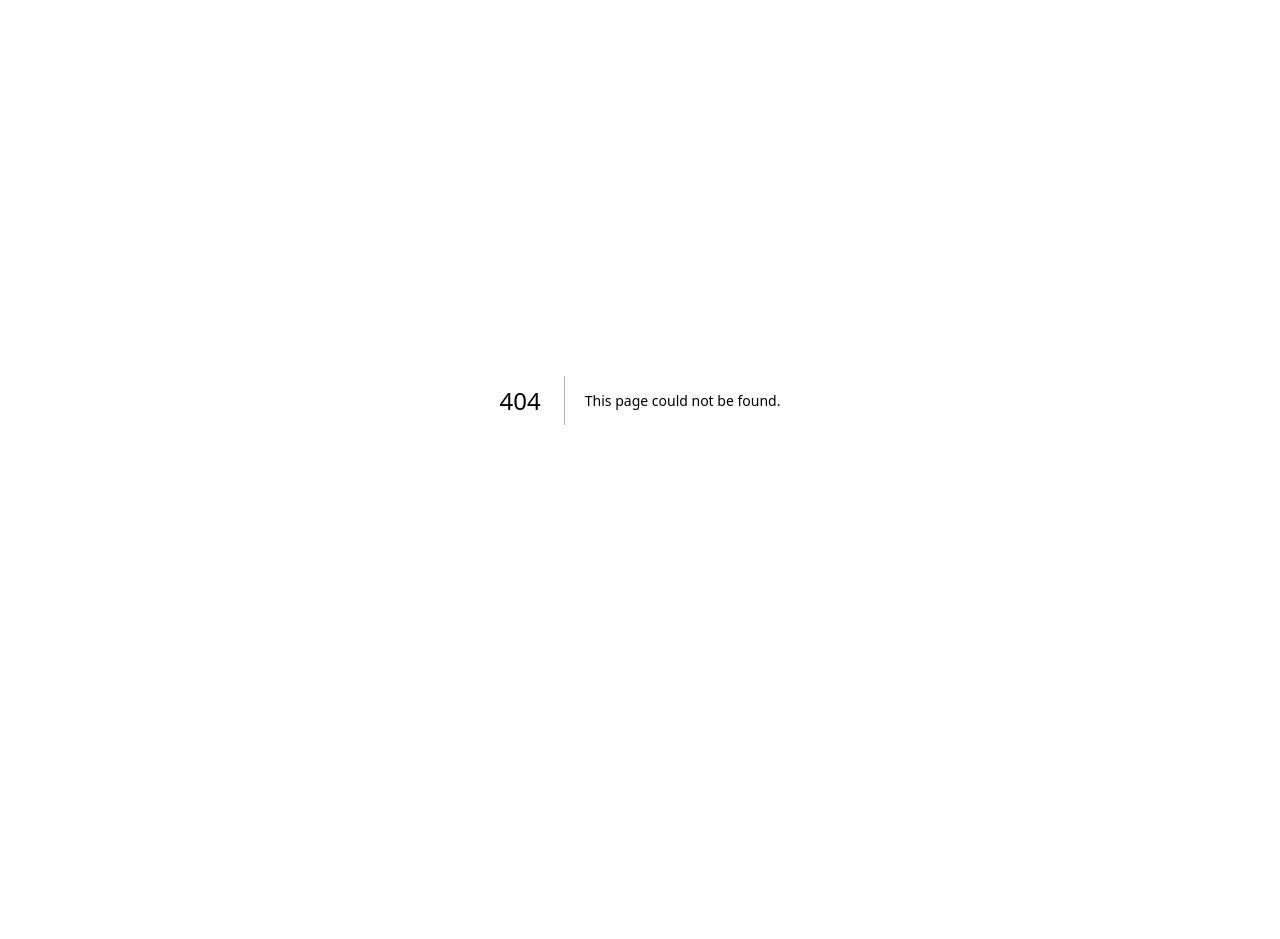
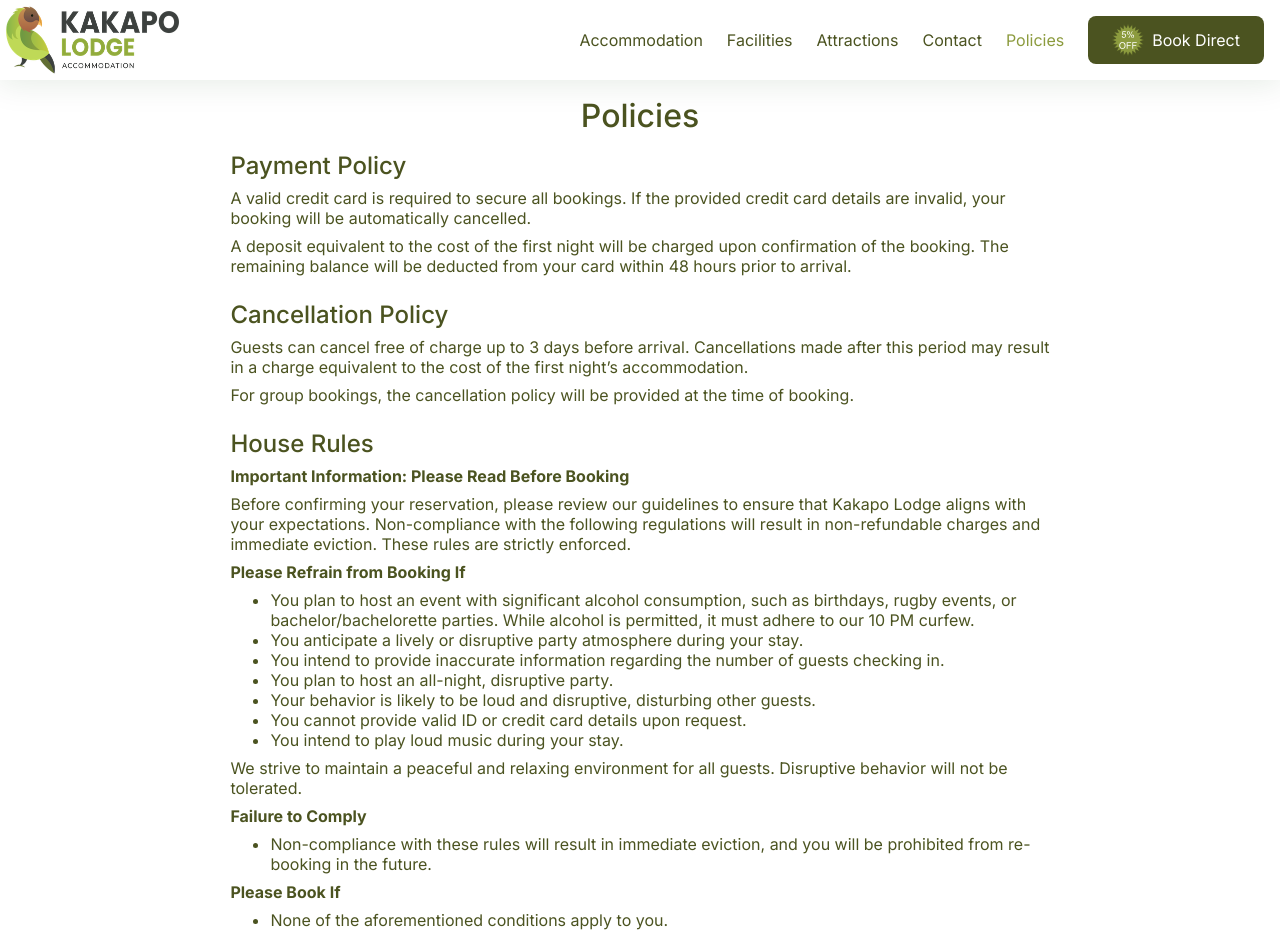
Before and after one commit to KakapoLodge/kakapo-lodge-frontend, a Next.js app: page /policies in a window 1280 px wide. Before the commit this address had no page. Shown: the top 939 px of the page. Before the commit the page ends 800 px from the top, so only its background shows below. Built offline with nearby package versions, Linux system fonts and the light colour scheme; no server answers.

Commit message:
Add policies page

```diff
--- a/app/globals.css
+++ b/app/globals.css
@@ -11,6 +11,7 @@
 }
 
 body,
+ul,
 h1,
 h2,
 h3,
--- /dev/null
+++ b/app/policies/content.ts
@@ -0,0 +1,59 @@
+import { HouseRules, Policy } from "./types";
+
+export const PAGE_TITLE = "Policies";
+
+export const PAYMENT_POLICY: Policy = {
+  nameId: "payment-policy",
+  name: "Payment Policy",
+  paragraphs: [
+    "A valid credit card is required to secure all bookings. If the provided credit card details are invalid, your booking will be automatically cancelled.",
+    "A deposit equivalent to the cost of the first night will be charged upon confirmation of the booking. The remaining balance will be deducted from your card within 48 hours prior to arrival.",
+  ],
+};
+
+export const CANCELLATION_POLICY: Policy = {
+  nameId: "cancellation-policy",
+  name: "Cancellation Policy",
+  paragraphs: [
+    "Guests can cancel free of charge up to 3 days before arrival. Cancellations made after this period may result in a charge equivalent to the cost of the first night’s accommodation.",
+    "For group bookings, the cancellation policy will be provided at the time of booking.",
+  ],
+};
+
+export const HOUSE_RULES: HouseRules = {
+  nameId: "house-rules",
+  name: "House Rules",
+  notice: "Important Information: Please Read Before Booking",
+  introduction:
+    "Before confirming your reservation, please review our guidelines to ensure that Kakapo Lodge aligns with your expectations. Non-compliance with the following regulations will result in non-refundable charges and immediate eviction. These rules are strictly enforced.",
+  noBookingRules: {
+    nameId: "no-booking-rules",
+    ruleGroupHeader: "Please Refrain from Booking If",
+    rules: [
+      "You plan to host an event with significant alcohol consumption, such as birthdays, rugby events, or bachelor/bachelorette parties. While alcohol is permitted, it must adhere to our 10 PM curfew.",
+      "You anticipate a lively or disruptive party atmosphere during your stay.",
+      "You intend to provide inaccurate information regarding the number of guests checking in.",
+      "You plan to host an all-night, disruptive party.",
+      "Your behavior is likely to be loud and disruptive, disturbing other guests.",
+      "You cannot provide valid ID or credit card details upon request.",
+      "You intend to play loud music during your stay.",
+    ],
+  },
+  noBookingFinalWarning:
+    "We strive to maintain a peaceful and relaxing environment for all guests. Disruptive behavior will not be tolerated.",
+  nonComplianceRules: {
+    nameId: "non-compliance-rules",
+    ruleGroupHeader: "Failure to Comply",
+    rules: [
+      "Non-compliance with these rules will result in immediate eviction, and you will be prohibited from re-booking in the future.",
+    ],
+  },
+  bookingRules: {
+    nameId: "booking-rules",
+    ruleGroupHeader: "Please Book If",
+    rules: ["None of the aforementioned conditions apply to you."],
+  },
+  endingStatement:
+    "We appreciate your understanding and cooperation in maintaining a harmonious environment for all guests. Should you have any questions or concerns, please feel free to contact us before making your reservation.",
+  signOff: "Thank you for considering Kakapo Lodge for your stay.",
+};
--- /dev/null
+++ b/app/policies/page.tsx
@@ -0,0 +1,89 @@
+"use client";
+
+import Footer from "../ui/Footer";
+import Header from "../ui/Header";
+import NavBar from "../ui/NavBar";
+import Page from "../ui/Page";
+import PageContent from "../ui/PageContent";
+import PageTitle from "../ui/PageTitle";
+import Section from "../ui/Section";
+import Sections from "../ui/Sections";
+import {
+  CANCELLATION_POLICY,
+  HOUSE_RULES,
+  PAGE_TITLE,
+  PAYMENT_POLICY,
+} from "./content";
+import { Policy, RulesGrouping } from "./types";
+
+const PoliciesPage = () => {
+  return (
+    <Page>
+      <NavBar />
+      <PageContent>
+        <PageTitle text={PAGE_TITLE} />
+
+        <Sections>
+          <PolicySection policy={PAYMENT_POLICY} />
+          <PolicySection policy={CANCELLATION_POLICY} />
+          <HouseRulesSection />
+        </Sections>
+      </PageContent>
+      <Footer />
+    </Page>
+  );
+};
+
+export default PoliciesPage;
+
+type PolicySectionProps = {
+  policy: Policy;
+};
+
+const PolicySection = ({ policy }: PolicySectionProps) => {
+  return (
+    <Section>
+      <Header text={policy.name} />
+      {policy.paragraphs.map((paragraph, index) => (
+        <p key={`${policy.nameId}-paragraph-${index}`}>{paragraph}</p>
+      ))}
+    </Section>
+  );
+};
+
+const HouseRulesSection = () => {
+  return (
+    <Section>
+      <Header text={HOUSE_RULES.name} />
+
+      <b>{HOUSE_RULES.notice}</b>
+      <p>{HOUSE_RULES.introduction}</p>
+
+      <RuleGroup rulesGrouping={HOUSE_RULES.noBookingRules} />
+      <p>{HOUSE_RULES.noBookingFinalWarning}</p>
+
+      <RuleGroup rulesGrouping={HOUSE_RULES.nonComplianceRules} />
+      <RuleGroup rulesGrouping={HOUSE_RULES.bookingRules} />
+
+      <p>{HOUSE_RULES.endingStatement}</p>
+      <b>{HOUSE_RULES.signOff}</b>
+    </Section>
+  );
+};
+
+type RulesGroupProps = {
+  rulesGrouping: RulesGrouping;
+};
+
+const RuleGroup = ({ rulesGrouping }: RulesGroupProps) => {
+  return (
+    <>
+      <b>{rulesGrouping.ruleGroupHeader}</b>
+      <ul>
+        {rulesGrouping.rules.map((rule, index) => (
+          <li key={`${rulesGrouping.nameId}-rule-${index}`}>{rule}</li>
+        ))}
+      </ul>
+    </>
+  );
+};
--- /dev/null
+++ b/app/policies/types.ts
@@ -0,0 +1,24 @@
+export type Policy = {
+  nameId: string;
+  name: string;
+  paragraphs: string[];
+};
+
+export type HouseRules = {
+  nameId: string;
+  name: string;
+  notice: string;
+  introduction: string;
+  noBookingRules: RulesGrouping;
+  noBookingFinalWarning: string;
+  nonComplianceRules: RulesGrouping;
+  bookingRules: RulesGrouping;
+  endingStatement: string;
+  signOff: string;
+};
+
+export type RulesGrouping = {
+  nameId: string;
+  ruleGroupHeader: string;
+  rules: string[];
+};
--- a/app/ui/CarouselImage.tsx
+++ b/app/ui/CarouselImage.tsx
@@ -11,7 +11,6 @@ const CarouselImage = ({ imagePath, description }: CarouselImageProps) => {
     <_CarouselImage
       src={imagePath}
       alt={description}
-      loading="lazy"
       width={1600}
       height={900}
     />
--- a/app/ui/NavBar.tsx
+++ b/app/ui/NavBar.tsx
@@ -152,6 +152,7 @@ const SUB_PAGES: Page[] = [
     target: "_blank",
   },
   { name: "Contact", path: "/contact" },
+  { name: "Policies", path: "/policies" },
 ];
 
 type MainNavProps = {
--- a/app/ui/Sections.tsx
+++ b/app/ui/Sections.tsx
@@ -17,5 +17,5 @@ export default Sections;
 const _Sections = styled.div<IsMobileProps>`
   display: flex;
   flex-direction: column;
-  gap: ${(props) => (props.$isMobile ? "12px" : "16px")};
+  gap: ${(props) => (props.$isMobile ? "16px" : "24px")};
 `;
```
